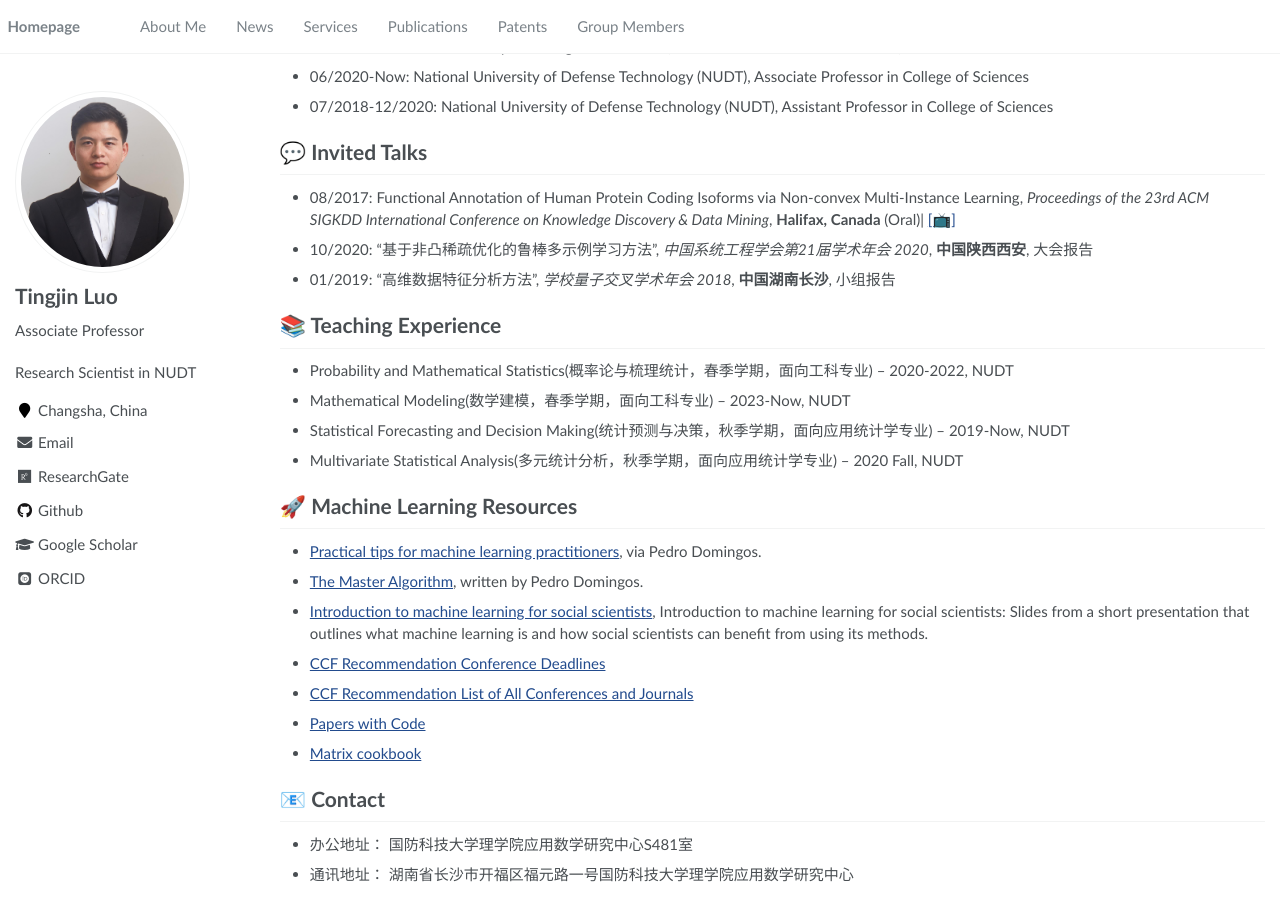
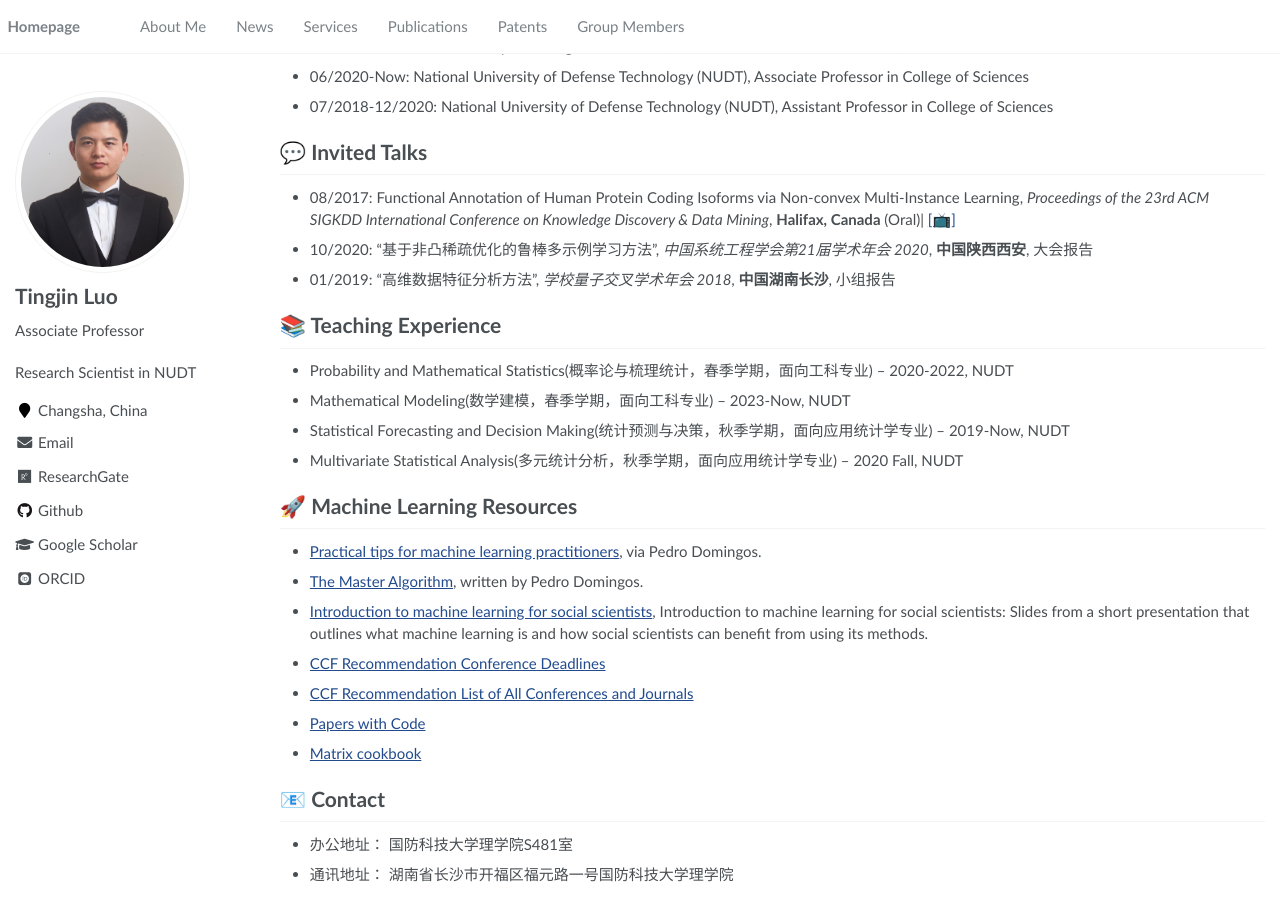
Before and after one commit to HorizonAILab/HorizonAILab.github.io, a Jekyll site: the page built from _pages/about.md, in a window 1280 px wide and 900 px high, scrolled down 4838 px. Built offline with Jekyll 4.4.1, drawn with Linux system fonts in a browser that asks for light colours; some web fonts are replaced.

Commit message:
Update about.md

```diff
--- a/_pages/about.md
+++ b/_pages/about.md
@@ -207,5 +207,5 @@ Quanjiang Li, **Tingjin Luo**<sup>#</sup>, Jiaohui Liao
 
 # 📧 Contact
 
-- 办公地址： 国防科技大学理学院应用数学研究中心S481室
-- 通讯地址： 湖南省长沙市开福区福元路一号国防科技大学理学院应用数学研究中心
+- 办公地址： 国防科技大学理学院S481室
+- 通讯地址： 湖南省长沙市开福区福元路一号国防科技大学理学院
```
